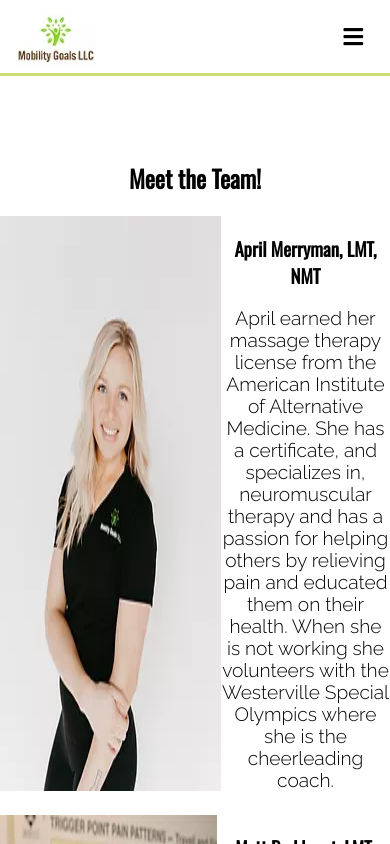
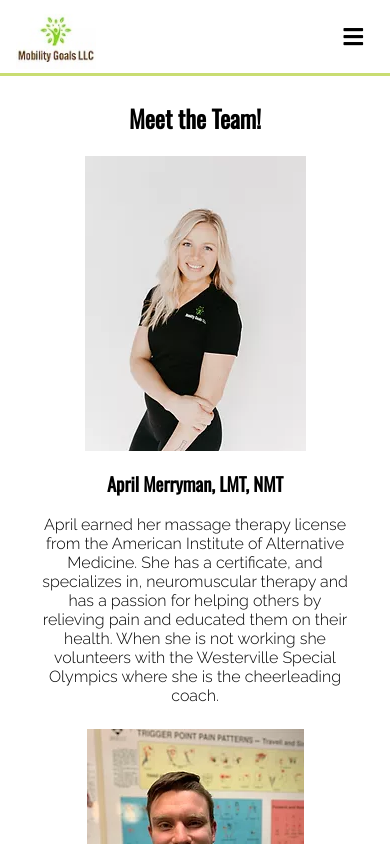
Before and after one commit to loganed09/mobility-goals, a React (Create React App) app: page /about in a window 390 px wide. Shown: the top 844 px of the page. Built offline with nearby package versions, Linux system fonts and the light colour scheme.

Commit message:
added funcionality and updated mobile sizings

```diff
--- a/src/Components/About/About.css
+++ b/src/Components/About/About.css
@@ -1,10 +1,7 @@
-section {
-    margin-top: 10rem !important;
+.aboutSection {
+    margin-top: 5rem;
 }
 
-h1 {
-    margin-top: 0rem !important;
-}
 
 .infoDiv {
     display: flex;
@@ -19,3 +16,27 @@ h1 {
     margin-top: 1.5rem;
     margin-bottom: 1rem;
 }
+
+@media only screen and (max-width: 700px) {
+
+    .aboutSection{
+        display: flex;
+        flex-direction: column;
+        text-align: center;
+        margin-top: 5rem;
+    }
+
+    .infoDiv {
+        flex-direction: column;
+        align-items: center;
+    }
+
+    .infoBox {
+        width: 80%;
+    }
+
+    .infoBox p{
+        font-size: 1rem;
+    }
+
+}
--- a/src/Components/About/About.js
+++ b/src/Components/About/About.js
@@ -7,7 +7,7 @@ export default function About() {
     let aprilPic = require("../../resources/images/picOfApril-Team.jpg");
     let mattPic = require("../../resources/images/mattPic-Team.jpg");
     return(
-        <section>
+        <section className="aboutSection">
             <h1>Meet the Team!</h1>
             <div className="infoDiv aprilTeam">
                 <img src={aprilPic.default} className="aprilPic" />
--- a/src/Components/Classes/Classes.css
+++ b/src/Components/Classes/Classes.css
@@ -1,3 +1,14 @@
-h1 {
-    margin-top: 20rem;
+.classesDiv {
+    margin-top: 10rem;
 }
+
+.classesDiv a {
+    color: blue;
+}
+
+
+@media only screen and (max-width: 700px) {
+    .classesDiv {
+        margin-top: 7rem;
+    }
+}
--- a/src/Components/Classes/Classes.js
+++ b/src/Components/Classes/Classes.js
@@ -4,7 +4,7 @@ import './Classes.css';
 
 export default function Classes() {
     return (
-        <div>
+        <div className="classesDiv">
             <h1>Stretching Classes Available</h1>
             <p>6 weeek course on stretching to improve your range of motion as well as education on foam rolling and tennis ball therapy.
             <br />
--- a/src/Components/Services/Services.css
+++ b/src/Components/Services/Services.css
@@ -1,3 +1,3 @@
-h1 {
-    margin-top: 10rem !important;
+.servicesDiv {
+    margin-top: 10rem;
 }
--- a/src/Components/Services/Services.js
+++ b/src/Components/Services/Services.js
@@ -4,7 +4,7 @@ import './Services.css';
 
 export default function Services() {
     return(
-        <div>
+        <div className="servicesDiv">
             <h1>Services</h1>
         </div>
     )
```
